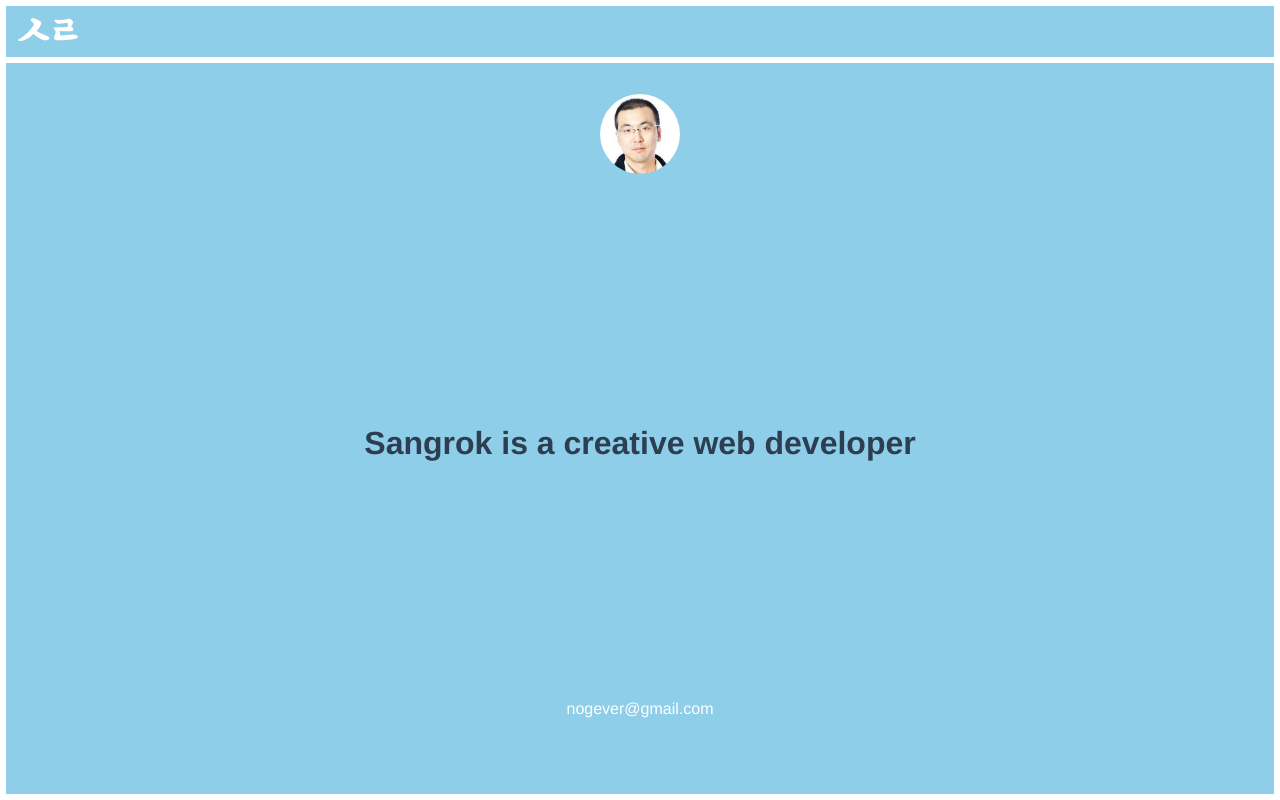
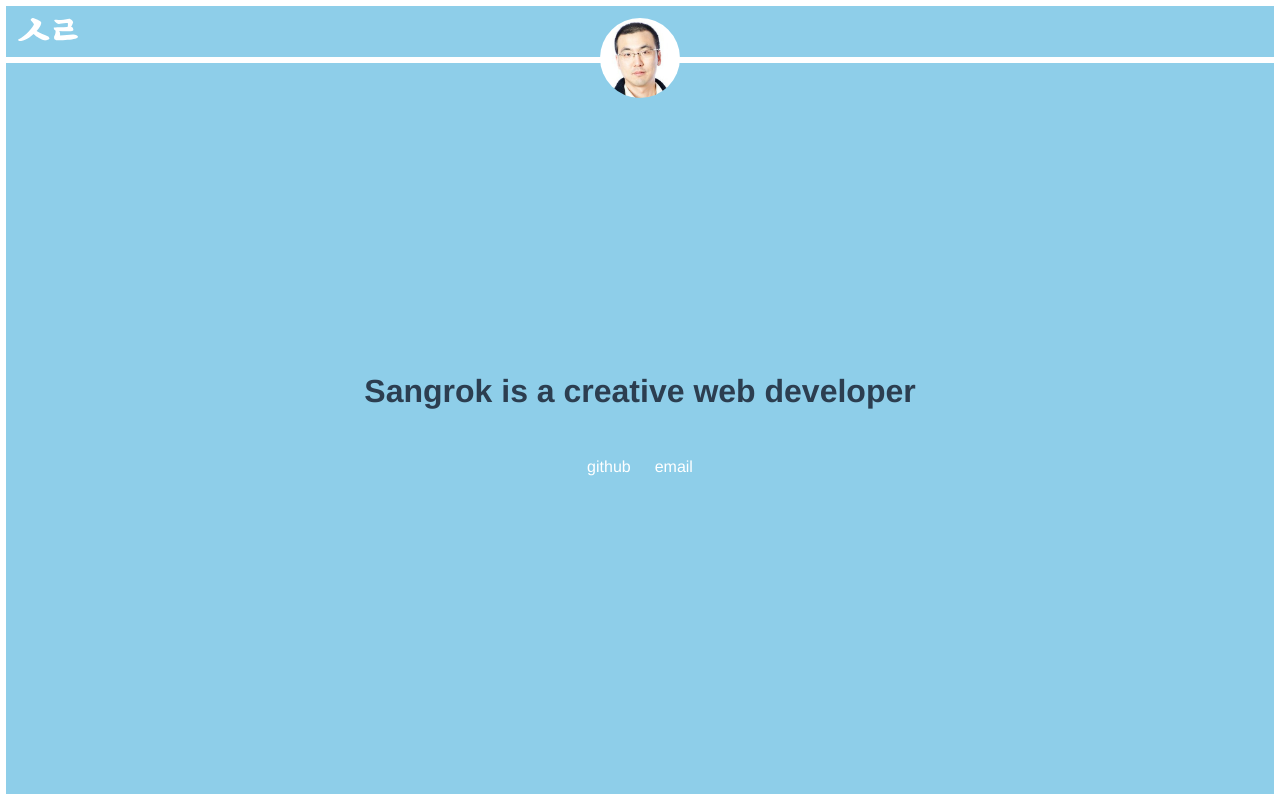
Before and after one commit to nogever/sangrokkim, a Vue app: page /#/ in a window 1280 px wide. Built offline with nearby package versions, Linux system fonts and the light colour scheme; grey boxes are pictures that could not be loaded.

Commit message:
Add github link

```diff
--- a/src/components/Hello.vue
+++ b/src/components/Hello.vue
@@ -2,7 +2,10 @@
   <div class="hello">
     <r-profile class="profile"></r-profile>
     <h1>Sangrok is a creative web developer</h1>
-    <a href="mailto:nogever@gmail.com">nogever@gmail.com</a>
+    <div class="contact">
+      <a class="github" href="http://github.com/nogever" target="_blank">github</a>
+      <a href="mailto:nogever@gmail.com">email</a>
+    </div>
   </div>
 </template>
 
@@ -20,19 +23,48 @@ export default {
 .hello {
   display: flex;
   flex-direction: column;
-  justify-content: space-between;
+  justify-content: center;
   align-items: center;
   height: 100%;
   background: rgba(142, 206, 233, 1);
-  padding: 6%;
+  padding: 100px 6%;
   .profile {
     width: 80px;
     height: 80px;
     margin: 12px;
+    position: fixed;
+    top: 6px;
+  }
+  h1 {
+    margin: 48px;
   }
   a {
     color: white;
     text-decoration: none;
+    margin: 0 12px;
+    display: inline-block;
+    position: relative;
+    transition: color .15s ease-in;
+    &.github::after {
+      content: '';
+      display: block;
+      opacity: 0;
+      position: absolute;
+      top: -34px;
+      left: 0;
+      width: 100%;
+      height: 40px;
+      background: url('../assets/Octocat.png') 50% 50%;
+      background-size: contain;
+      background-repeat: no-repeat;
+      transition: opacity .3s ease-in;
+    }
+    &.github:hover::after {
+      opacity: 1;
+    }
+    &:hover {
+      color: black;
+    }
   }
 }
 </style>
```
Also changed, not shown: src/assets/Octocat.jpg (added), 14 other files (tests, documents, lock files or other folders).
